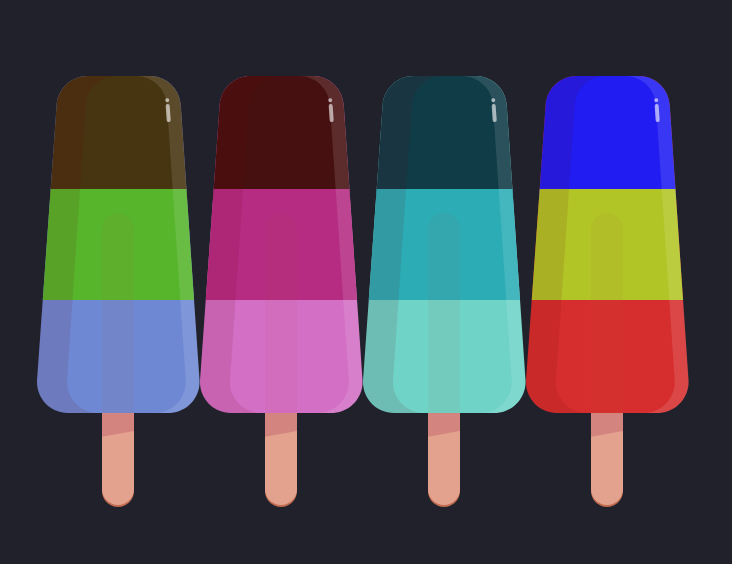
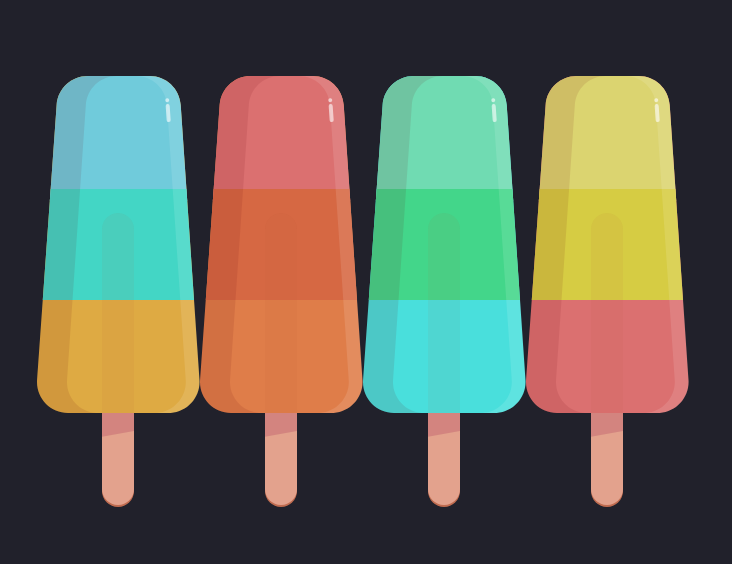
Before and after one commit to syedsabtain/VirtualLollyPop, a Gatsby site: page / in a window 1280 px wide. Shown: the part 236-800 px from the top of the page, without its empty margins (277-1009 px from the left). Built offline with nearby package versions, Linux system fonts and the light colour scheme; Gatsby itself is replaced by a stand-in of ours; a web font is replaced by a local one.

Commit message:
color changes

```diff
--- a/src/pages/index.tsx
+++ b/src/pages/index.tsx
@@ -20,11 +20,11 @@ export default()=>{
                     <div className='col-md-12 mx-auto'>
 
                         <span className='lollysize'>
-                            <Lolly top={"#473410"} middle={"#57b52c"} bottom={"#6f88d3"}></Lolly>
+                            <Lolly top={"#70cbdb"} middle={"#43d6c5"} bottom={"#deaa43"}></Lolly>
                         </span>
-                        <Lolly top={"#471010"} middle={ "#b52c82" } bottom={"#d36fc5"}></Lolly>
-                        <Lolly top={"#103c47"} middle={"#2cacb5"} bottom={"#6fd3c7"}></Lolly>
-                        <Lolly top={"#201cf2"} middle={"#b2c526"} bottom={"#d62e2e"}></Lolly>
+                        <Lolly top={"#db7070"} middle={"#d66843"} bottom={"#df7d49"}></Lolly>
+                        <Lolly top={"#70dbb2"} middle={"#43d68a"} bottom={"#49dfdc"}></Lolly>
+                        <Lolly  top={"#dbd470"}  middle={"#d6cc43"} bottom={"#db7070"}></Lolly>
                     </div>
 
                 </div>
```
